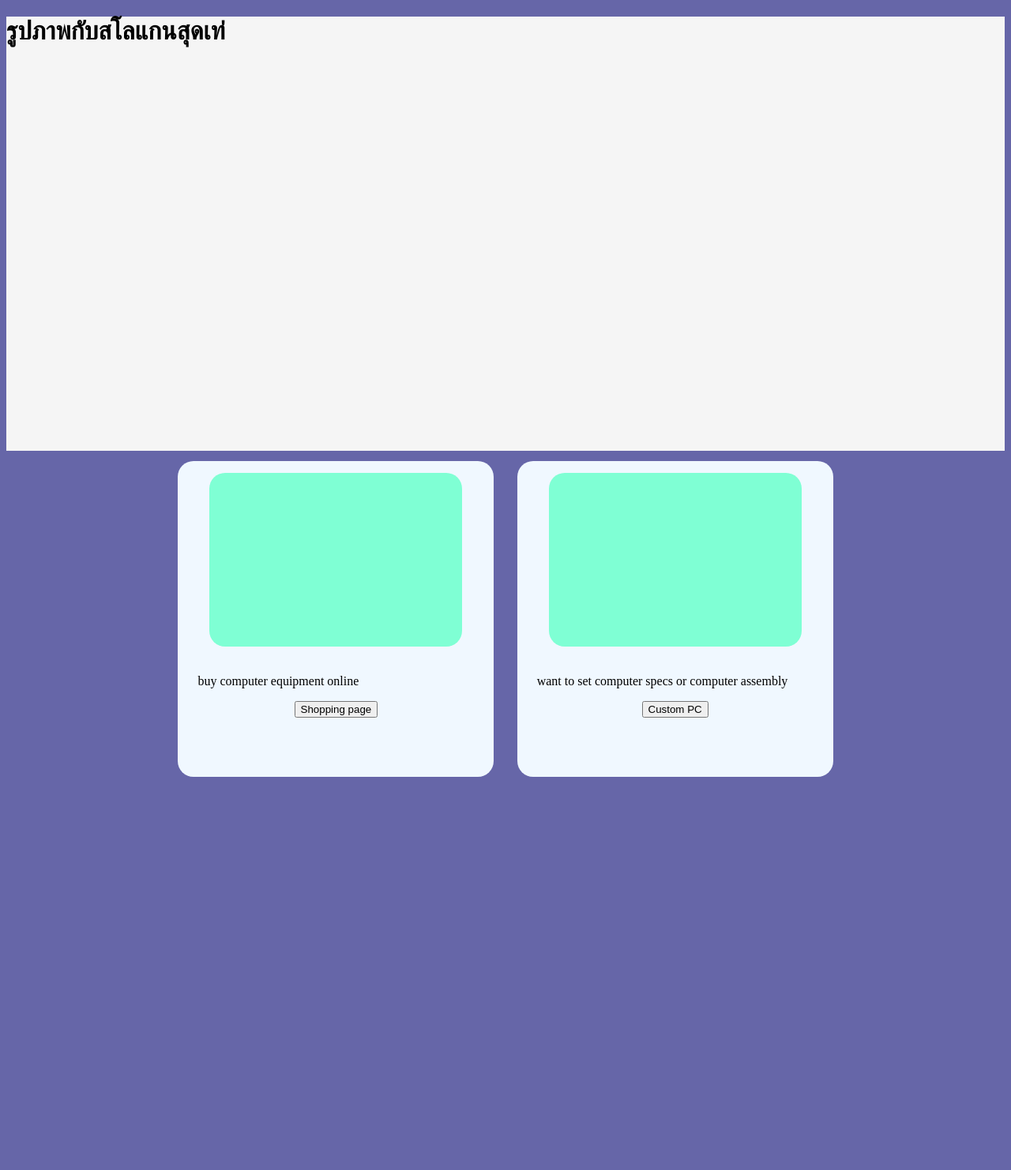
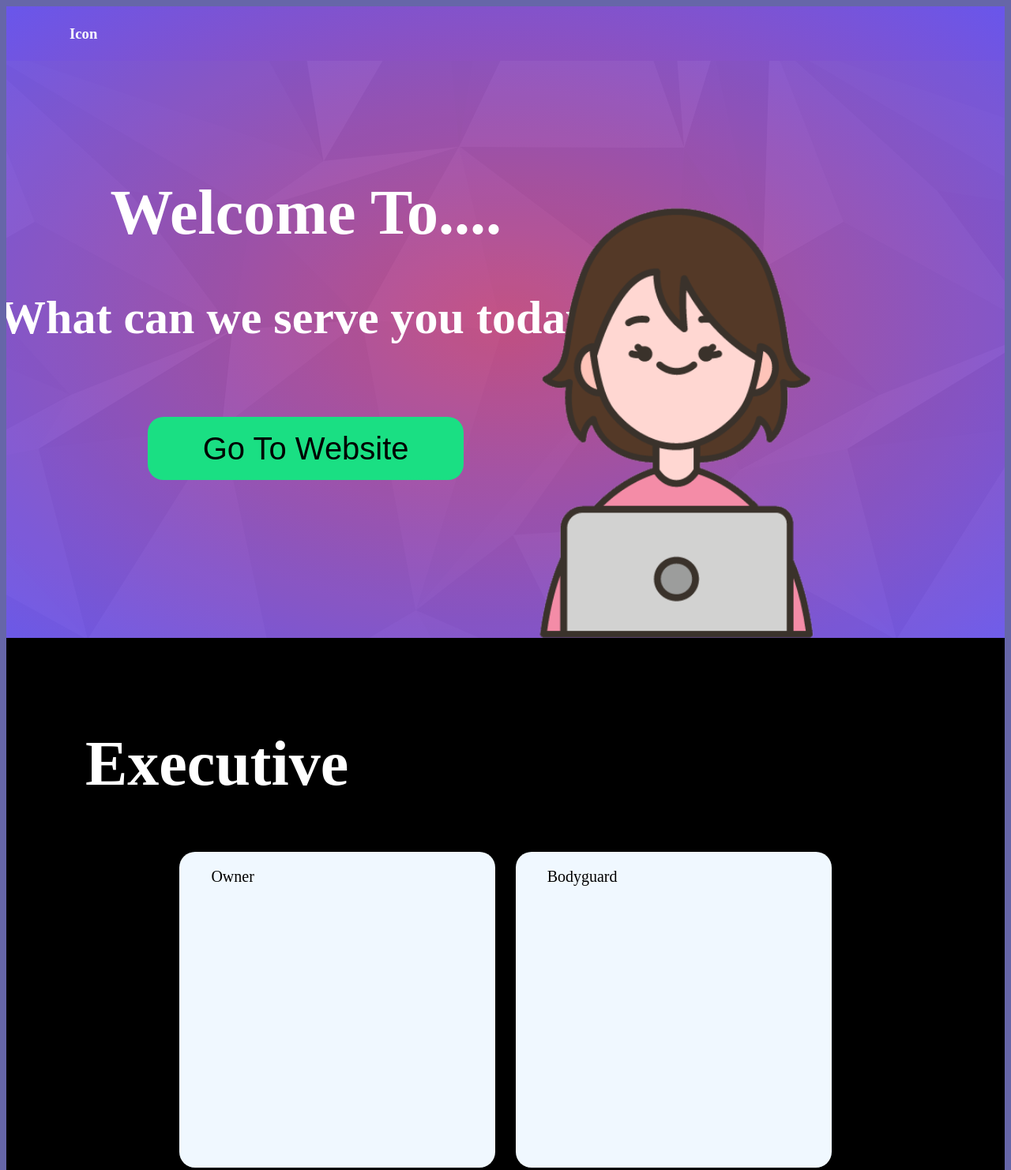
Before and after one commit to MMM39006/ProjectWebPrograming, a website: page public/home.html in a window 1280 px wide. Shown: the top 1482 px of the page at 79% size. Before the commit the page ends 1005 px from the top, so only its background shows below. Drawn offline with Linux system fonts and the light colour scheme.

Commit message:
Add :css to loginPage registerPage and HomePage

```diff
--- a/public/css/main.css
+++ b/public/css/main.css
@@ -1,11 +1,14 @@
+@import url('https://fonts.googleapis.com/css?family=Montserrat:300,400,500,700');
+
 body{
     background-color: rgb(102, 102, 168);
-    /* padding-top: 100px; */
+    /* padding: 0px; */
     justify-content: center;
 }
 
 /* ของ login */
 #myLogin{
+
     padding-top: 10px;
     margin: 0 auto;
     width: 480px;
@@ -14,11 +17,81 @@ body{
     /* height: 720px; */
     background-color: aliceblue;
     border: 1px;
+
+}
+
+#loginCenter{
+    text-align: center;
+}
+
+#RigisterHeader input[type = "submit"]{
+    background-color:aquamarine;
+    border-radius: 7px;
+    border:0px;
+    height: 40px;
+    width: 400px;
+    font-size: 20px;
+    margin-top: 10px;
+
 }
 
 /* ของ Register */
+
 #RigisterHeader{
+    font-family: 'Montserrat', sans-serif;
     border: 0px solid black;
+
+    margin-bottom: 5px;
+}
+
+#RigisterHeader input{
+    width: 430px;
+    margin-bottom: 10px;
+    height: 30px
+}
+
+#RigisterHeader input[type = "text"]{
+    border-radius: 7px;
+    border:1px solid black;
+}
+
+#RigisterHeader input[type = "email"]{
+    border-radius: 7px;
+    border:1px solid black;
+}
+
+#RigisterHeader input[type = "password"]{
+    border-radius: 7px;
+    border:1px solid black;
+}
+
+#RegisterButton{
+    text-align: center;
+    margin-top: 15px;
+}
+
+#LoginButton{
+    text-align: center;
+}
+
+#RegisterButton input[type = "submit"]{
+    height: 40px;
+    width: 400px;
+    border-radius: 5px;
+    background-color:palevioletred;
+    border: 0px;
+    /* margin-bottom: 15px; */
+    font-size: 20px;
+}
+
+#LoginButton input[type = "submit"]{
+    height: 30px;
+    width: 400px;
+    border-radius: 5px;
+    background-color:rgba(64, 224, 208, 0);
+    border: 0px;
+    font-size: 15px;
+
 }
 
 #myForm{
@@ -26,12 +99,121 @@ body{
     margin: 0 auto;
     width: 480px;
     border-radius: 25px;
-    font-family: 'Trebuchet MS', 'Lucida Sans Unicode', 'Lucida Grande', 'Lucida Sans', Arial, sans-serif;
-    /* height: 720px; */
     background-color: aliceblue;
 }
 
 /* ของ Home */
+
+.Header-section {
+    padding-top: 5px;
+    padding-bottom: 5px;
+    text-align: center;
+    position: relative;
+    text-align: left;
+}
+
+#TextHomeHeader{
+    padding-left: 80px;
+    color: white;
+}
+
+.hero-background {
+    overflow: hidden;
+    position: relative;
+    background: -webkit-linear-gradient(117deg, rgb(96, 87, 246), rgb(216, 71, 99));
+    background: linear-gradient(117deg, rgb(96, 87, 246), rgb(216, 71, 99));
+    background: -webkit-radial-gradient(rgb(194, 74, 126), rgb(105, 86, 235));
+    background: radial-gradient(rgb(194, 74, 126), rgb(105, 86, 235));
+    height: 800px;
+    background-position: center;
+    background-repeat: no-repeat;
+    background-size: cover;
+    position: relative;
+}
+
+.hero-image {
+    height: 600px;
+    background-position: center;
+    background-repeat: no-repeat;
+    background-size: cover;
+    position: relative;
+    opacity: 0.3;
+  }
+
+.hero-text {
+    text-align: center;
+    position: absolute;
+    top: 40%;
+    left: 30%;
+    transform: translate(-50%, -50%);
+    color: white;
+}
+
+#iconimg{
+    width: 550px;
+}
+
+.hero-icon {
+    text-align: center;
+    position: absolute;
+    top: 66%;
+    left: 67%;
+    transform: translate(-50%, -50%);
+    color: white;
+}
+
+.hero-button {
+    text-align: center;
+    position: absolute;
+    top: 70%;
+    left: 30%;
+    transform: translate(-50%, -50%);
+    color: white;
+}
+
+#GoWebsiteButton button{
+    height: 80px;
+    width: 400px;
+    border-radius: 20px;
+    background-color:rgb(26, 223, 131);
+    border: 0px;
+    /* margin-bottom: 15px; */
+    font-size: 40px;
+}
+div h1{
+    font-size: 80px;
+}
+
+div h2{
+    font-size: 60px;
+}
+
+.black-section {
+    background-color: black;
+    padding-top: 60px;
+    padding-bottom: 60px;
+    text-align: center;
+    position: relative;
+    text-align: left;
+}
+
+.flex-container{
+    display: flex;
+    flex-wrap: wrap;
+    width: 100%;
+    justify-content: center;
+}
+
+.flex_container > div{
+
+    margin-left: 10px;
+    margin-bottom: 10px;
+}
+#executiveText{
+    padding-left: 100px;
+    color:white;
+}
+
 #HomePic{
 	width:100%;
     height: 550px;
@@ -39,12 +221,13 @@ body{
 }
 
 #container{
-    text-align: center;
+    /* text-align: center; */
 	width:100%;
-	display: block;
+	display: inline;
+
 }
 
-#layer div{
+#layer {
 	width:400px;
     border-radius: 20px;
     background-color: aliceblue;
@@ -52,21 +235,15 @@ body{
 	margin: 1%;
 	text-align: center;
 	display: inline-block;
+    /* background-color: red; */
 }
 a{
     text-decoration: none;
 }
 
-#MainMenu div{
-    margin:15px;
-    background-color: aquamarine;
-    height: 220px;
-    width: 320px;
-
-}
-
-#leftpage{
-    padding-left: 25px;
+#ExecutiveHeader{
+    font-size: 20px;
+    padding-left: 40px;
     text-align: left;
 }
 
--- a/public/home.html
+++ b/public/home.html
@@ -10,26 +10,52 @@
     <title>Document</title>
 </head>
 <body>
-    <div id="HomePic">
-        <H1>รูปภาพกับสโลแกนสุดเท่</H1>
+
+    <div class="hero-background" >
+
+        <div class="Header-section">
+            <div id="TextHomeHeader">
+                <h3>Icon</h3>
+            </div>
+        </div>
+        <div class="hero-image">
+            <img src="img\Pattern02.png" alt="">
+        </div>
+        <div class="hero-text">
+            <h1>Welcome To....</h1>
+            <h2>What can we serve you today?</h2>
+        </div>
+        <div class="hero-icon">
+            <img id="iconimg" src="img\icon.png" alt="">
+        </div>
+
+        <div class="hero-button" id="GoWebsiteButton">
+            <button><a href="Shopping.html">Go To Website</a></button>
+        </div>
+
     </div>
 
-    <div id="container">
-        <div id="layer">
-            <div id="MainMenu">
-                <div></div>
-                <p id="leftpage">buy computer equipment online</p>
-                <button><a href="Shopping.html">Shopping page</a></button>
+    <div class="black-section">
+        <h1 id="executiveText">Executive</h1>
+        <div class="flex-container">
+            <div id="layer">
 
+                <div id="MainMenu">
+                    <div></div>
+                    <p id="ExecutiveHeader">Owner</p>
+                </div>
             </div>
-            <div id="MainMenu">
-                <div></div>
-                <p id="leftpage">want to set computer specs or computer assembly</p>
-                <button><a href="/Custompc.html">Custom PC</a></button>
 
+            <div id="layer">
+
+                <div id="MainMenu">
+                    <div></div>
+                    <p id="ExecutiveHeader">Bodyguard</p>
+                </div>
             </div>
         </div>
     </div>
 
+
 </body>
 </html>
```
Also changed, not shown: public/login.html (+2 -1 lines), public/register.html (+3 -3 lines), public/img/Pattern.png (added), public/img/Pattern02.png (added), public/img/icon.png (added), public/img/icon2.png (added).
